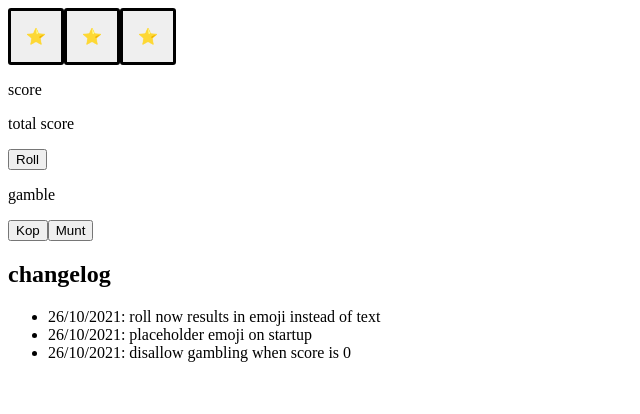
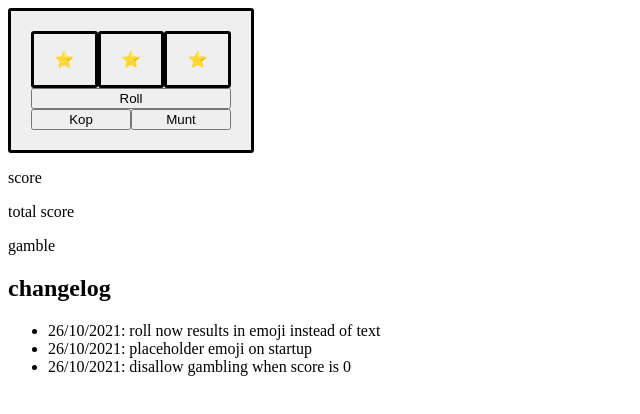
Before and after one commit to davidoost/eo, a plain HTML site: page index.html in a window 1280 px wide. Shown: the whole page, without its empty margins (0-640 px from the left). Drawn offline with Linux system fonts and the light colour scheme.

Commit message:
initial styling

```diff
--- a/css/style.css
+++ b/css/style.css
@@ -1,5 +1,15 @@
 .boxes {
     display: flex;
+    width: 100%;
+}
+
+div.machine {
+    background-color: #efefef;
+    border-radius: 3px;
+    border-color: #000000;
+    border-style: solid;
+    width: 200px;
+    padding: 20px;
 }
 
 div.box {
@@ -7,7 +17,7 @@ div.box {
     border-radius: 3px;
     border-color: #000000;
     border-style: solid;
-    width: 50px;
+    width: 33%;
 }
 
 .box p {
@@ -22,3 +32,11 @@ div.button {
     width: 162px;
     height: 50px;
 }
+
+.boxes button{
+    width: 50%;
+}
+
+.roll button{
+    width: 100%;
+}
--- a/index.html
+++ b/index.html
@@ -13,27 +13,34 @@
 
 <body>
 
+<div class="machine">
 
+    <div class="boxes">
+        <div class="box"><p id="result1">⭐</p></div>
+        <div class="box"><p id="result2">⭐</p></div>
+        <div class="box"><p id="result3">⭐</p></div>
+    </div>
 
-<div class="boxes">
-    <div class="box"><p id="result1">⭐</p></div>
-    <div class="box"><p id="result2">⭐</p></div>
-    <div class="box"><p id="result3">⭐</p></div>
+    <div class="roll">
+        <button onclick="scoreValidator();">Roll</button>
+    </div>
+
+    <div class="boxes">
+        <button onclick="gamble1();">Kop</button>
+        <button onclick="gamble2();">Munt</button>
+    </div>
+
 </div>
+
 <div>
     <p id="score">score</p>
     <p id="totalScore">total score</p>
 </div>
-<div class="#">
-    <button onclick="scoreValidator();">Roll</button>
-</div>
+
 <div>
     <p id="gamble">gamble</p>
 </div>
-<div class="boxes">
-    <button onclick="gamble1();">Kop</button>
-    <button onclick="gamble2();">Munt</button>
-</div>
+
 <div id="changelog">
     <h2>changelog</h2>
     <ul>
```
